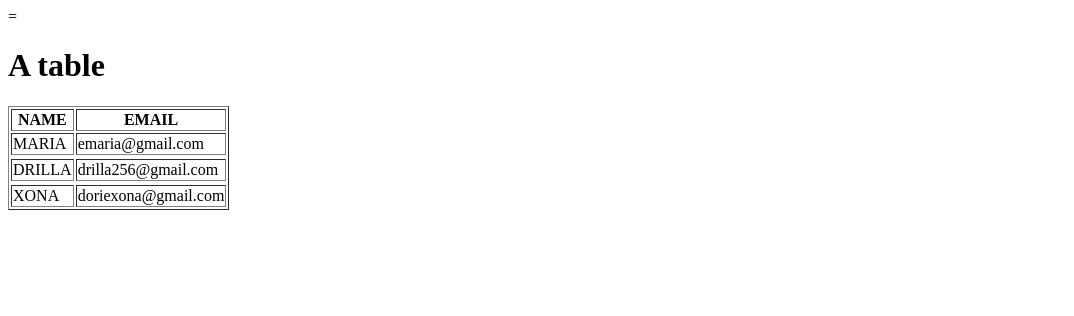
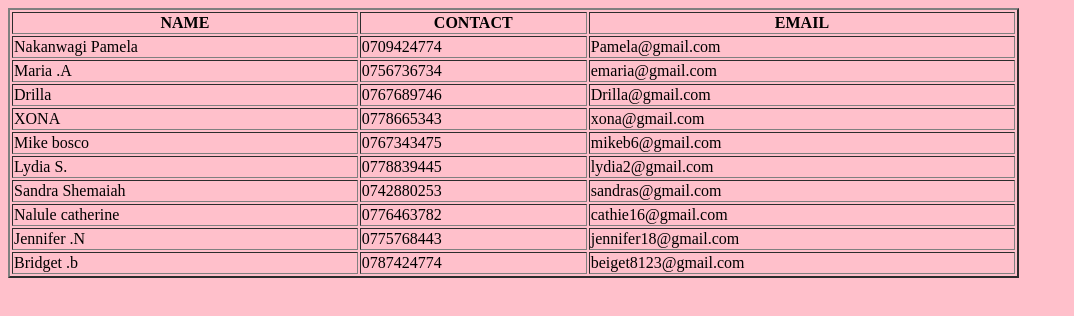
Before and after one commit to nakanwagipamelamaureen/webcoursework, a plain HTML site: page TABLE.html in a window 1280 px wide. Shown: the whole page, without its empty margins (0-1074 px from the left). Drawn offline with Linux system fonts and the light colour scheme.

Commit message:
coursework

```diff
--- a/TABLE.html
+++ b/TABLE.html
@@ -1,33 +1,65 @@
 <!DOCTYPE html>
-<html lamg="en"
+<html lang="en">
 <head>
-    <meta>=<utf-8>
-        <title>TABLE</title>
-        <head>
-
-        </head>
-        <body>
-
-        <h1>A table</h1>
-
-        <table border="1"</table>
-            <p></p>
-            <tr>
-            <th> NAME</th>
-            <th> EMAIL</th>
-            </tr>
-<P></P>
-<column>
-<td>MARIA</td>
+    <meta charset="UTF-8">
+    <meta name="viewport" content="width=, initial-scale=1.0">
+    <title>table</title>
+</head>
+<body bgcolor="pink">
+    <table border="2" width="80%" height="80%">
+        <th>NAME</th>
+        <th>CONTACT</th>
+        <th>EMAIL</th>
+        <tr>
+            <td>Nakanwagi Pamela</td>
+            <td>0709424774</td>
+            <td>Pamela@gmail.com</td>
+        </tr>
+        <tr>
+            <td>Maria .A</td>
+            <td>0756736734</td>
             <td>emaria@gmail.com</td>
-            <tr></tr>
-            <p></p>
-            <td>DRILLA</td>
-            <TD>drilla256@gmail.com</TD>
-            <tr></tr>
-            <p></p>
+        </tr>
+        <tr>
+            <td>Drilla</td>
+            <td>0767689746</td>
+            <td>Drilla@gmail.com</td>
+        </tr>
+        <tr>
             <td>XONA</td>
-            <TD>doriexona@gmail.com</TD>
-            <p></p>
-
-        </body>
+            <td>0778665343</td>
+            <td>xona@gmail.com</td>
+        </tr>
+        <tr>
+            <td>Mike bosco</td>
+            <td>0767343475</td>
+            <td>mikeb6@gmail.com</td>
+        </tr>
+        <tr>
+            <td>Lydia S.</td>
+            <td>0778839445</td>
+            <td>lydia2@gmail.com</td>
+        </tr>
+        <tr>
+            <td>Sandra Shemaiah</td>
+            <td>0742880253</td>
+            <td>sandras@gmail.com</td>
+        </tr>
+        <tr>
+            <td>Nalule catherine</td>
+            <td>0776463782</td>
+            <td>cathie16@gmail.com</td>
+        </tr>
+        <tr>
+            <td>Jennifer .N</td>
+            <td>0775768443</td>
+            <td>jennifer18@gmail.com</td>
+        </tr>
+        <tr>
+            <td>Bridget .b</td>
+            <td>0787424774</td>
+            <td>beiget8123@gmail.com</td>
+        </tr>
+    </table>
+</body>
+</html>
```
